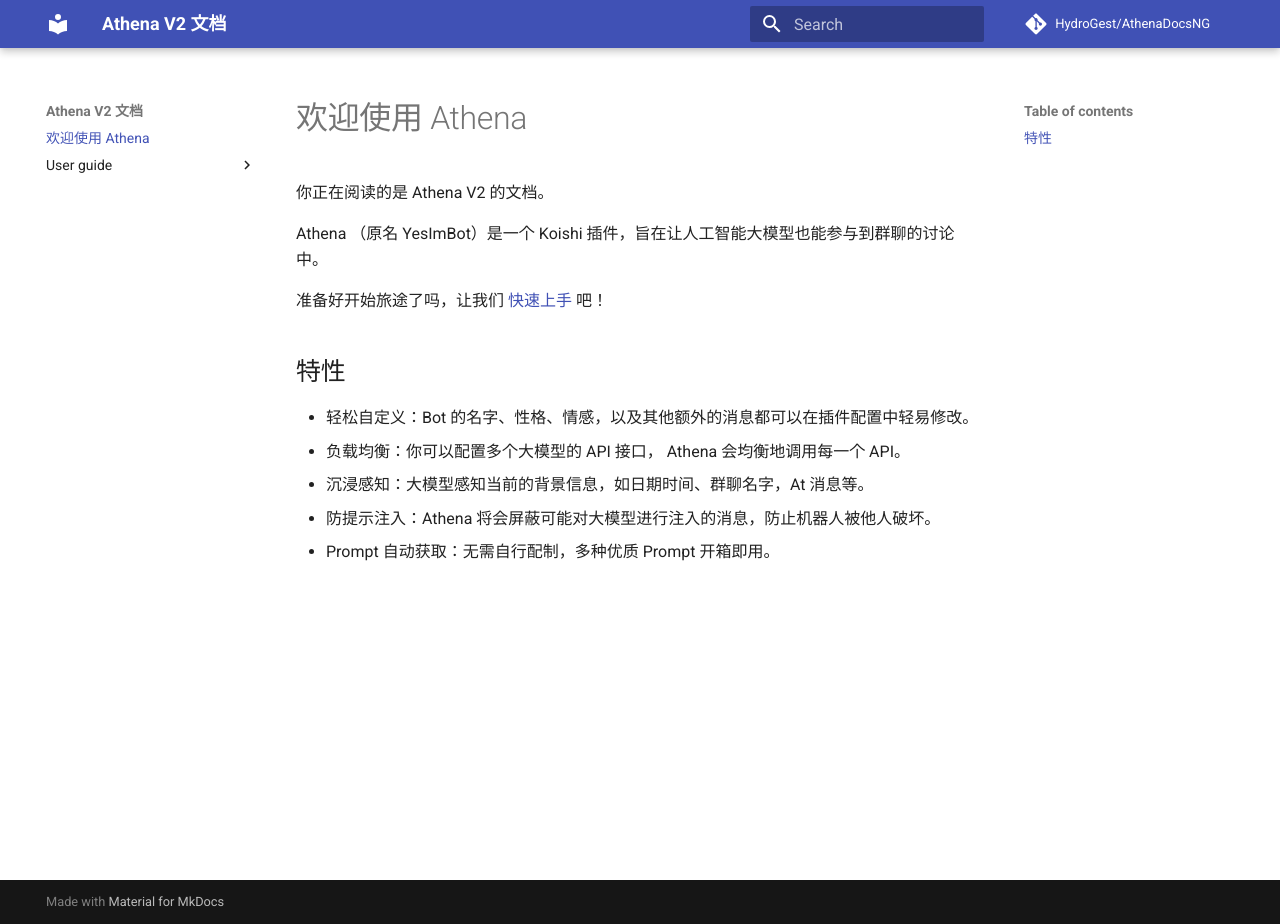
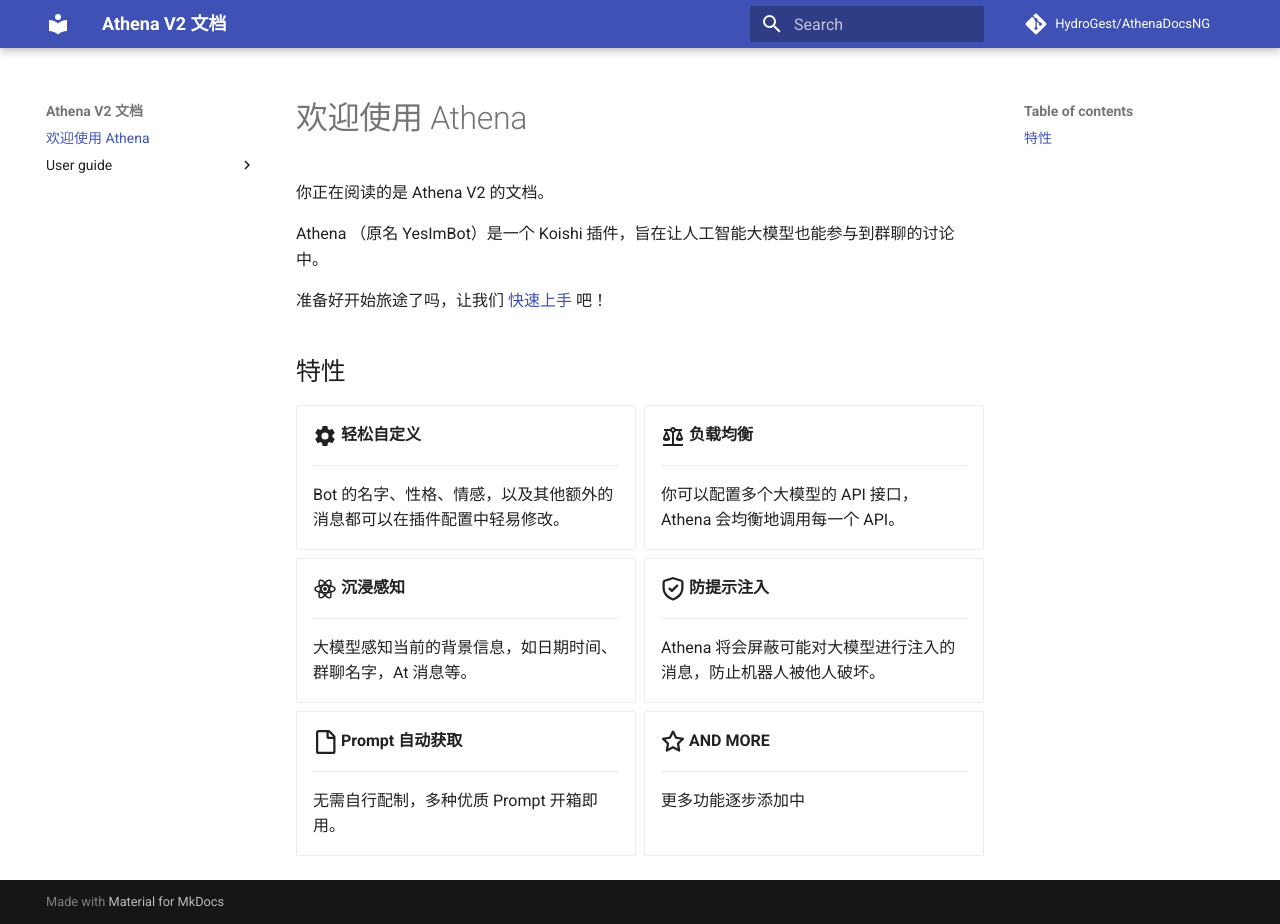
Before and after one commit to HydroGest/AthenaDocsNG, an MkDocs documentation site: the page built from docs/index.md, in a window 1280 px wide and 924 px high. Built offline with MkDocs 1.6.1 and Material for MkDocs 9.7.7, drawn with Linux system fonts in a browser that asks for light colours; comment, search, counter and statistics services are not loaded.

Commit message:
Docs: style & relative link

```diff
--- a/docs/index.md
+++ b/docs/index.md
@@ -4,14 +4,49 @@
 
 Athena （原名 YesImBot）是一个 Koishi 插件，旨在让人工智能大模型也能参与到群聊的讨论中。
 
-准备好开始旅途了吗，让我们 [快速上手](/user-guide/getting-started) 吧！
+准备好开始旅途了吗，让我们 [快速上手](user-guide/getting-started.md) 吧！
 
 ## 特性
-- 轻松自定义：Bot 的名字、性格、情感，以及其他额外的消息都可以在插件配置中轻易修改。
-- 负载均衡：你可以配置多个大模型的 API 接口， Athena 会均衡地调用每一个 API。
-- 沉浸感知：大模型感知当前的背景信息，如日期时间、群聊名字，At 消息等。
-- 防提示注入：Athena 将会屏蔽可能对大模型进行注入的消息，防止机器人被他人破坏。
-- Prompt 自动获取：无需自行配制，多种优质 Prompt 开箱即用。
+<div class="grid cards" markdown>
+
+-   :material-cog:{ .lg .middle } __轻松自定义__
+
+    ---
+
+    Bot 的名字、性格、情感，以及其他额外的消息都可以在插件配置中轻易修改。
+
+-   :material-scale-balance:{ .lg .middle } __负载均衡__
+
+    ---
+
+    你可以配置多个大模型的 API 接口， Athena 会均衡地调用每一个 API。
+
+-   :material-react:{ .lg .middle } __沉浸感知__
+
+    ---
+
+    大模型感知当前的背景信息，如日期时间、群聊名字，At 消息等。
+
+-   :octicons-shield-check-16:{ .lg .middle } __防提示注入__
+
+    ---
+
+    Athena 将会屏蔽可能对大模型进行注入的消息，防止机器人被他人破坏。
+
+-   :octicons-file-16:{ .lg .middle } __Prompt 自动获取__
+
+    ---
+
+    无需自行配制，多种优质 Prompt 开箱即用。
+
+-   :octicons-star-16:{ .lg .middle } __AND MORE__
+
+    ---
+
+    更多功能逐步添加中
+
+</div>
+
 <!--stackedit_data:
 eyJoaXN0b3J5IjpbLTE5NDE3MjIyNDgsLTE5NDE3MjIyNDhdfQ
 ==
```
Also changed, not shown: docs/user-guide/getting-started.md (+2 -4 lines), docs/user-guide/migrate-from-v1.md (+1 -1 lines), 1 other file.
